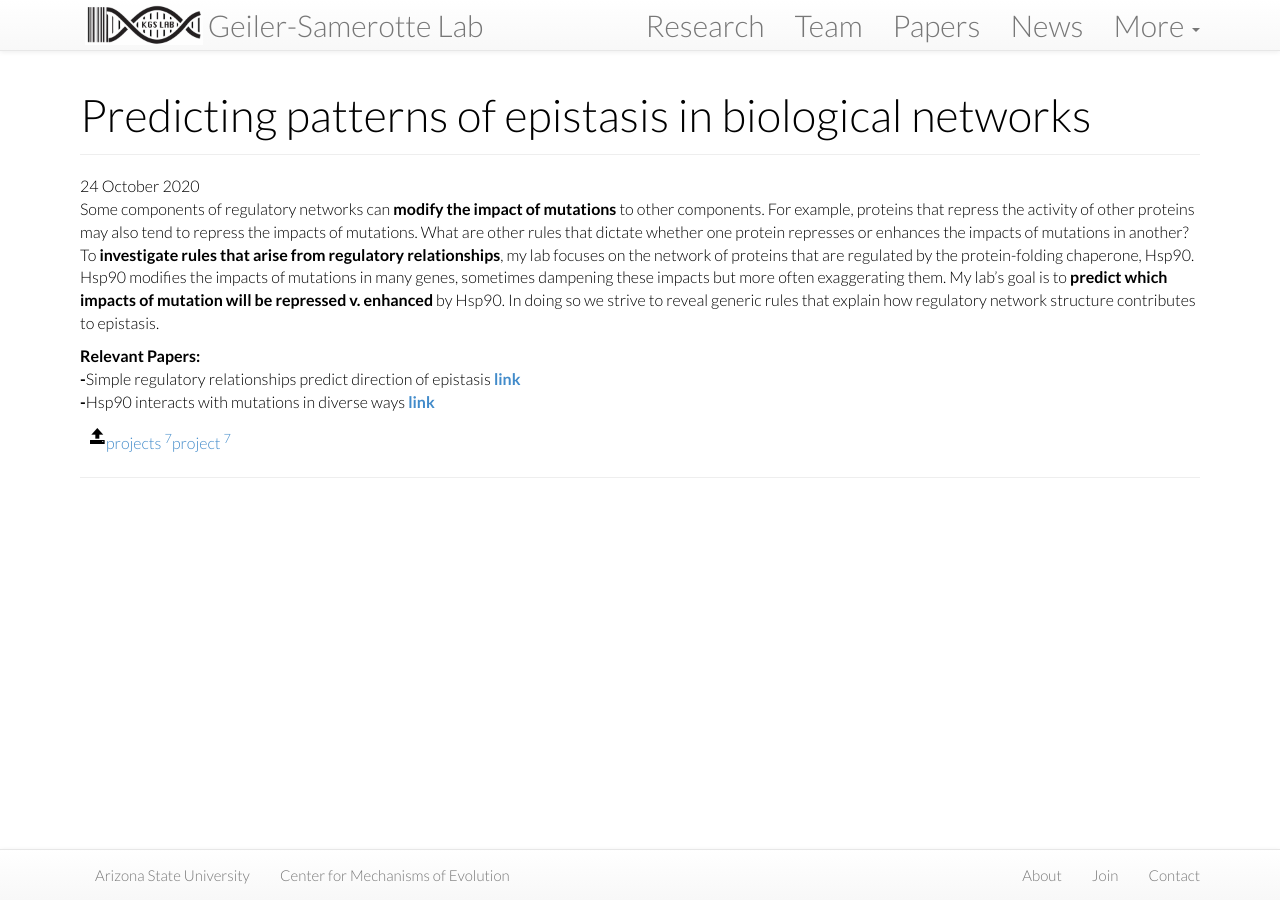
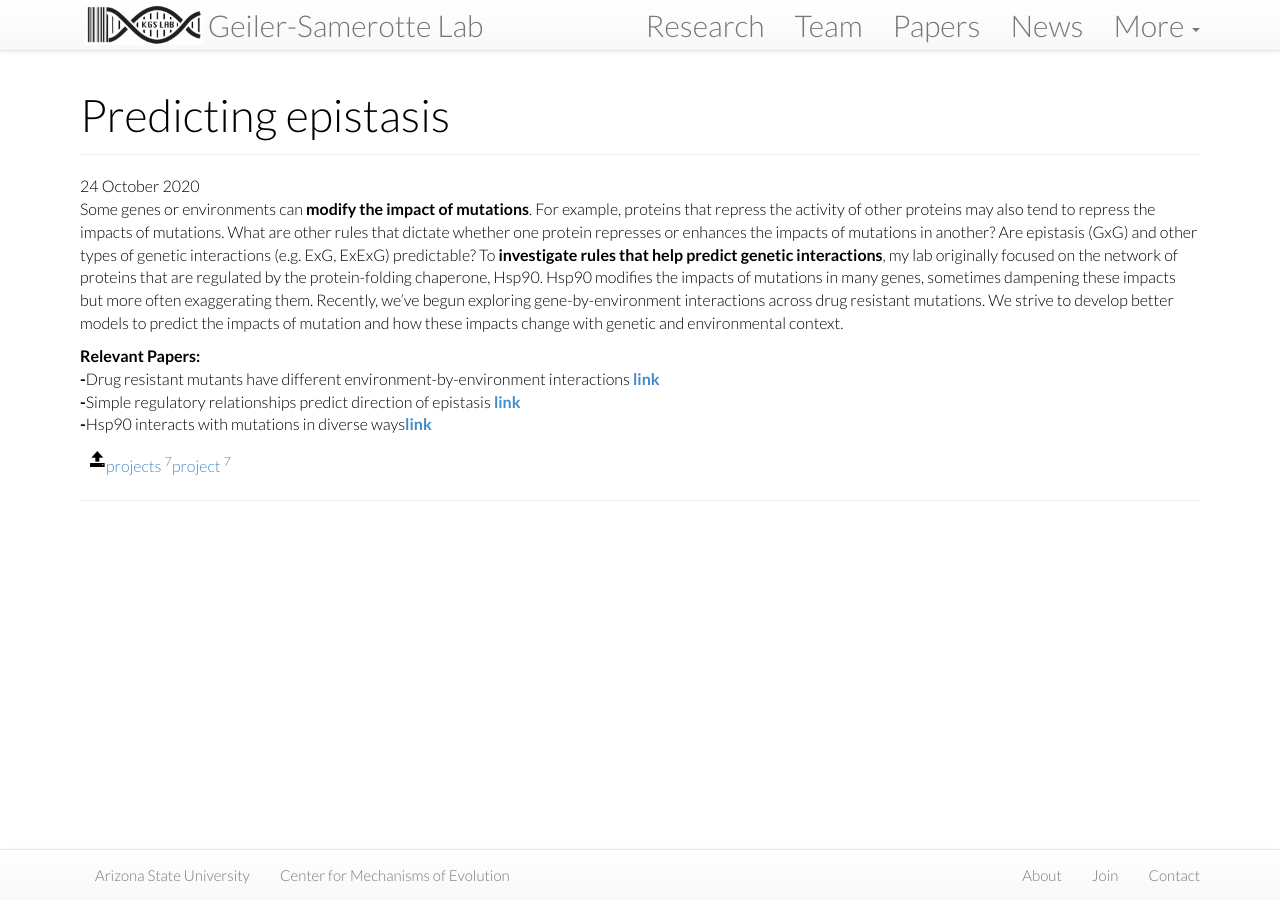
Before and after one commit to Samerotte-Lab/Samerotte-Lab.github.io, a Jekyll site: the page built from projects/_posts/2020-10-24-networks.md, in a window 1280 px wide. Built offline with Jekyll 4.4.1, drawn with Linux system fonts in a browser that asks for light colours; nearby versions of some CDN libraries.

Commit message:
EEG research link

```diff
--- a/projects/_posts/2020-10-24-networks.md
+++ b/projects/_posts/2020-10-24-networks.md
@@ -1,15 +1,16 @@
 ---
 layout: project
-title: "Predicting patterns of epistasis in biological networks"
-handle: regulatory-interactions
+title: "Predicting epistasis"
+handle: epistasis
 image: /assets/images/papers/Network1.png
 category: project
 tags:
 ---
 {% include JB/setup %}
 
-Some components of regulatory networks can <b>modify the impact of mutations</b> to other components. For example, proteins that repress the activity of other proteins may also tend to repress the impacts of mutations. What are other rules that dictate whether one protein represses or enhances the impacts of mutations in another? To <b>investigate rules that arise from regulatory relationships</b>, my lab focuses on the network of proteins that are regulated by the protein-folding chaperone, Hsp90. Hsp90 modifies the impacts of mutations in many genes, sometimes dampening these impacts but more often exaggerating them. My lab’s goal is to <b>predict which impacts of mutation will be repressed v. enhanced</b> by Hsp90. In doing so we strive to reveal generic rules that explain how regulatory network structure contributes to epistasis.
+Some genes or environments can <b>modify the impact of mutations</b>. For example, proteins that repress the activity of other proteins may also tend to repress the impacts of mutations. What are other rules that dictate whether one protein represses or enhances the impacts of mutations in another? Are epistasis (GxG) and other types of genetic interactions (e.g. ExG, ExExG) predictable? To <b>investigate rules that help predict genetic interactions</b>, my lab originally focused on the network of proteins that are regulated by the protein-folding chaperone, Hsp90. Hsp90 modifies the impacts of mutations in many genes, sometimes dampening these impacts but more often exaggerating them. Recently, we've begun exploring gene-by-environment interactions across drug resistant mutations. We strive to develop better models to predict the impacts of mutation and how these impacts change with genetic and environmental context.
 
 <b>Relevant Papers:</b><br>
+<b>-</b>Drug resistant mutants have different environment-by-environment interactions <b>[link](https://kgslab.org/papers/paper/Schmidlin-EEG)</b><br>
 <b>-</b>Simple regulatory relationships predict direction of epistasis <b>[link](https://kgslab.org/papers/paper/canalization-review)</b><br>
-<b>-</b>Hsp90 interacts with mutations in diverse ways <b>[link](https://kgslab.org/papers/paper/Selection-transforms-Hsp90-interactions)</b>
+<b>-</b>Hsp90 interacts with mutations in diverse ways<b>[link](https://kgslab.org/papers/paper/Selection-transforms-Hsp90-interactions)</b>
```
